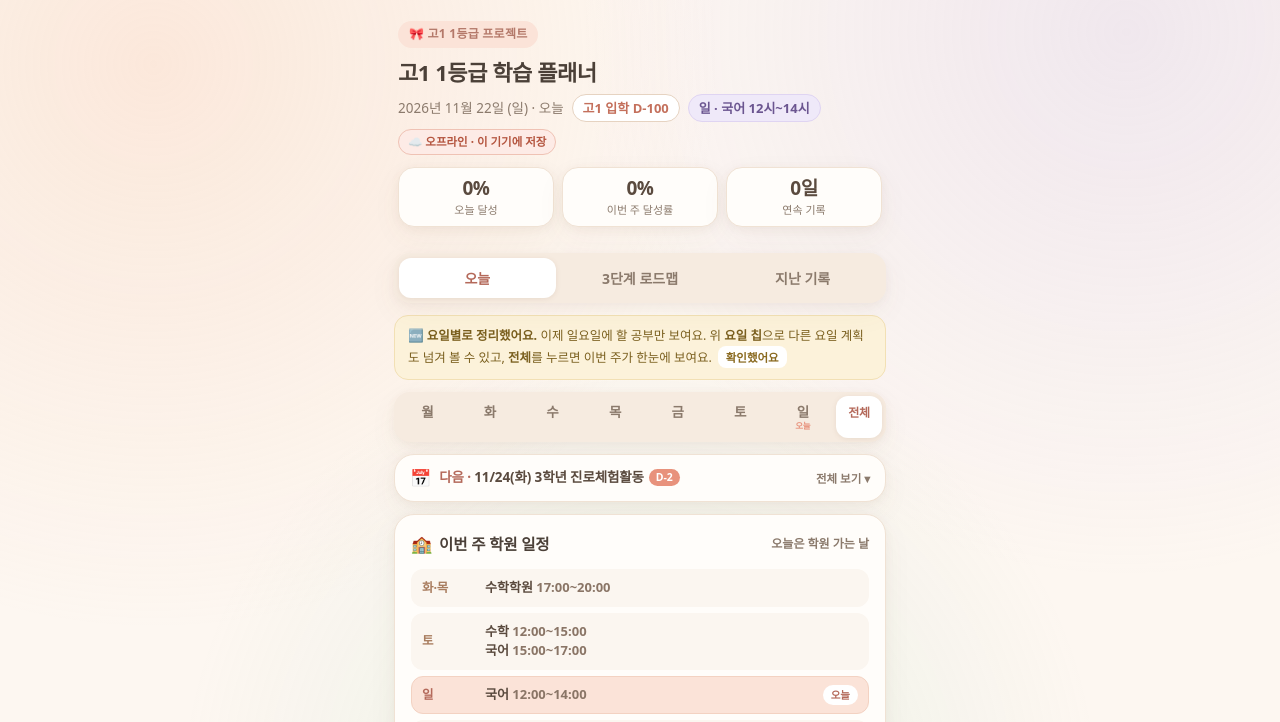
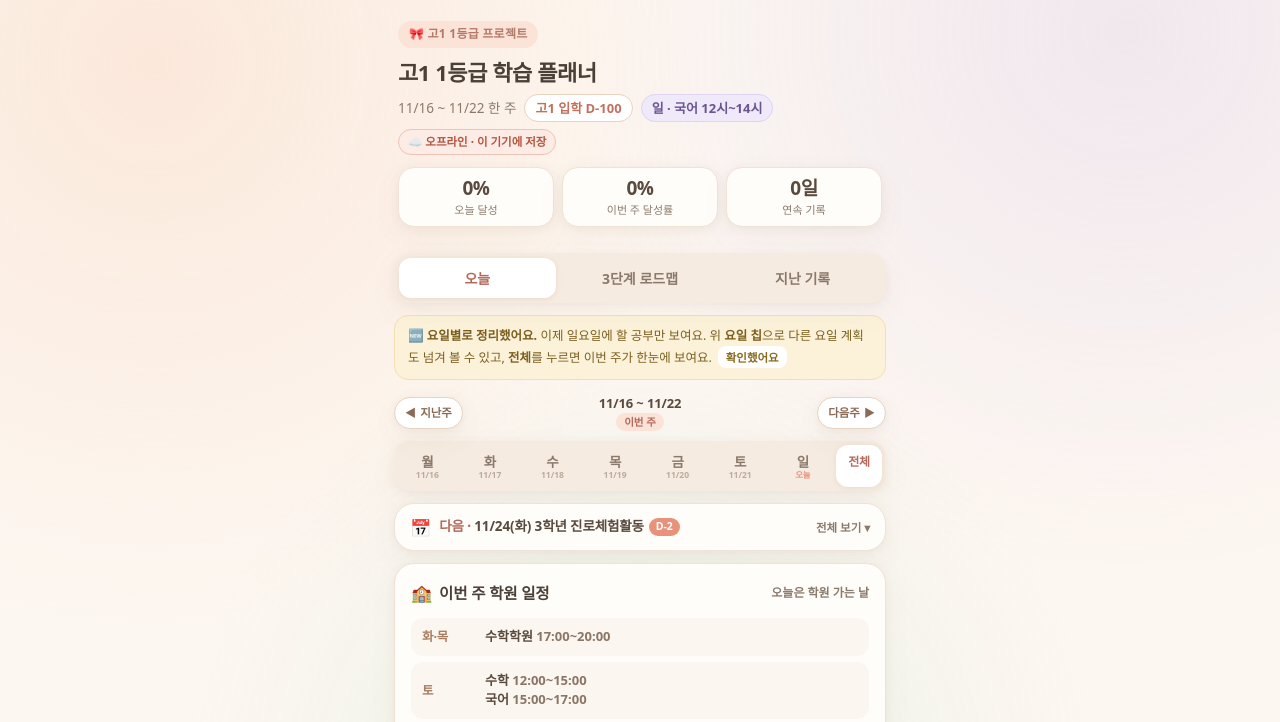
Before and after one commit to pioggia2ji-hash/study-planner, a plain HTML site: page index.html in a window 1280 px wide. Both pictures are taken after a click on the tab "전체". Shown: the top 722 px of the page. Drawn offline with Linux system fonts and the light colour scheme; no server answers.

Commit message:
주 이동·요일 계산 수정 반영 (미리보기 폴더 포함)

```diff
--- a/index.html
+++ b/index.html
@@ -1,5 +1,5 @@
 <!DOCTYPE html>
-<html lang="ko" data-app-ver="2026-11-16-v8">
+<html lang="ko" data-app-ver="2026-11-22-v9">
 <head>
 <meta charset="utf-8">
 <meta name="viewport" content="width=device-width, initial-scale=1, viewport-fit=cover">
@@ -103,6 +103,26 @@
   .dchip.on{background:#fff;color:#B4695A;box-shadow:0 1px 5px rgba(150,110,80,.13);}
   .dchip.all{flex:0 0 46px;}
   .dchip.all .dl{font-size:12px;}
+  .dchip .db.date{color:#BCAB9C;font-weight:700;letter-spacing:0;}
+
+  /* ---------- week nav ---------- */
+  .weeknav{display:flex;align-items:center;gap:6px;margin:0 0 8px;}
+  .wn-btn{
+    flex:0 0 auto;display:inline-flex;align-items:center;gap:4px;border:1px solid var(--line2);background:#fff;
+    color:#8B6A56;font-family:inherit;font-weight:800;font-size:11.5px;border-radius:999px;
+    padding:5px 10px;cursor:pointer;box-shadow:var(--shadow);line-height:1.4;min-height:32px;
+  }
+  .wn-btn:active{transform:translateY(1px);}
+  .wn-mid{
+    flex:1;min-width:0;display:flex;flex-direction:column;align-items:center;gap:1px;border:0;
+    background:transparent;font-family:inherit;cursor:pointer;padding:2px 4px;
+  }
+  .wn-mid b{font-size:13px;font-weight:800;color:#5A4A3E;letter-spacing:-.01em;}
+  .wn-tag{
+    font-size:10.5px;font-weight:800;color:#B4695A;background:var(--coral-soft);border-radius:999px;
+    padding:1px 8px;line-height:1.55;
+  }
+  .wn-tag.back{color:#3E7A5C;background:var(--mint-soft);}
 
   /* ---------- week overview ---------- */
   .wk{margin-bottom:13px;}
@@ -430,7 +450,7 @@
     </div>
     <div class="stat-grid">
       <div class="stat"><b id="todayRate">0%</b><span>오늘 달성</span></div>
-      <div class="stat"><b id="weekRate">0%</b><span>이번 주 달성률</span></div>
+      <div class="stat"><b id="weekRate">0%</b><span id="weekRateLabel">이번 주 달성률</span></div>
       <div class="stat"><b id="streak">0일</b><span>연속 기록</span></div>
     </div>
   </header>
@@ -446,6 +466,16 @@
   <main>
   <!-- ======= TODAY ======= -->
   <section id="tab-today">
+
+    <!-- 주 이동 -->
+    <div class="weeknav" id="weeknav">
+      <button class="wn-btn" id="wkPrev" type="button" aria-label="지난주 보기"><span aria-hidden="true">◀</span> <span id="wkPrevT">지난주</span></button>
+      <button class="wn-mid" id="wkNow" type="button" aria-label="이번 주로 돌아가기">
+        <b id="wkRange">—</b>
+        <span class="wn-tag" id="wkTag">이번 주</span>
+      </button>
+      <button class="wn-btn" id="wkNext" type="button" aria-label="다음 주 보기"><span id="wkNextT">다음주</span> <span aria-hidden="true">▶</span></button>
+    </div>
 
     <!-- weekday chips : 기본은 오늘 요일 -->
     <div class="daybar" id="daybar" role="tablist" aria-label="요일 선택"></div>
@@ -744,11 +774,27 @@
     var d = parseKey(k);
     return d.getFullYear()+"년 "+(d.getMonth()+1)+"월 "+d.getDate()+"일 ("+DOW[d.getDay()]+")";
   }
-  // 그 요일이 다음으로 오는 날 (오늘이 그 요일이면 오늘)
+  // 주는 월요일 시작. 화면의 요일 칩은 지금 보고 있는 주(weekOffset) 안의 그 요일을 연다.
+  function mondayOf(d){
+    var x = new Date(d.getFullYear(), d.getMonth(), d.getDate());
+    return addDays(x, -((x.getDay() + 6) % 7));
+  }
+  function weekStartDate(off){
+    return addDays(mondayOf(new Date()), (off || 0) * 7);
+  }
   function dateForDow(dow){
-    var n = new Date();
-    var t0 = new Date(n.getFullYear(), n.getMonth(), n.getDate());
-    return dateKey(addDays(t0, (+dow - t0.getDay() + 7) % 7));
+    return dateKey(addDays(weekStartDate(weekOffset), (+dow + 6) % 7));
+  }
+  function weekRangeText(off){
+    var s = weekStartDate(off), e = addDays(s, 6);
+    return (s.getMonth()+1) + "/" + s.getDate() + " ~ " + (e.getMonth()+1) + "/" + e.getDate();
+  }
+  function weekTagText(off){
+    off = off || 0;
+    if (off === 0) return "이번 주";
+    if (off === -1) return "지난주";
+    if (off === 1) return "다음 주";
+    return (off < 0 ? (-off) + "주 전" : off + "주 뒤");
   }
   function uid(){ return "c"+Date.now().toString(36)+Math.random().toString(36).slice(2,6); }
   function clamp(n,a,b){ return Math.max(a, Math.min(b,n)); }
@@ -790,8 +836,29 @@
   var store = loadStore();
   var planSnap = JSON.stringify(store.plan);
   var roadmapSnap = JSON.stringify(store.roadmap);
+
+  /* ---- 요일 계산 버그로 다음 주에 복사된 체크 청소 ----
+     2026-11-22 이전에 만들어진 2026-11-23~11-27 기록은 예전 dateForDow()가 '다음 주 같은 요일'로
+     넘겨 버려 생긴 빈 기록이다(엄마 한마디·세트 없음). 그 주에 실제로 남긴 기록은 건드리지 않는다. */
+  var BOGUS_FROM = "2026-11-23", BOGUS_TO = "2026-11-27";
+  var BOGUS_CUT = new Date(2026, 10, 22).getTime();   // 2026-11-22 00:00
+  function dropBogusNextWeek(){
+    var changed = false;
+    Object.keys(store.days || {}).forEach(function(k){
+      if (k < BOGUS_FROM || k > BOGUS_TO) return;
+      var r = store.days[k];
+      if (!r) return;
+      if ((+r.updated || 0) >= BOGUS_CUT) return;                 // 그 주에 실제로 남긴 기록
+      if ((r.kid || "").trim() || (r.mom || "").trim()) return;   // 한마디가 있으면 보존
+      if (+r.sets > 0) return;
+      delete store.days[k];
+      changed = true;
+    });
+    return changed;
+  }
   var viewSel = todayDow();     // 0~6 또는 "all"
   var viewDate = todayKey();    // 지금 보고 있는 날짜
+  var weekOffset = 0;           // 지금 보고 있는 주 (0 = 이번 주 월~일, -1 = 지난주)
   var editing = null;           // { id, date } 편집 중인 항목
   var actualEdit = null;        // { id, date } 실제 걸린 시간 입력 중인 항목
   var addDaysSel = null;        // 추가할 요일 선택
@@ -1121,7 +1188,8 @@
   /* ================= header ================= */
   function renderHeader(){
     var isToday = viewDate === todayKey();
-    $("todayLabel").textContent = prettyDate(viewDate) + (isToday ? " · 오늘" : "");
+    if (viewSel === "all") $("todayLabel").textContent = weekRangeText(weekOffset) + " 한 주";
+    else $("todayLabel").textContent = prettyDate(viewDate) + (isToday ? " · 오늘" : "");
 
     var now = new Date();
     var t0 = new Date(now.getFullYear(), now.getMonth(), now.getDate());
@@ -1139,16 +1207,19 @@
     var tDone = countDone(todayKey(), td), tLen = planLen(td);
     $("todayRate").textContent = tLen ? Math.round(tDone/tLen*100) + "%" : "0%";
 
-    // 이번 주(최근 7일) — 기록이 있는 날 기준
+    // 선택한 주(월~일) 달성률 — 기록이 있는 날 기준
+    var ws = weekStartDate(weekOffset);
     var sumDone=0, sumTotal=0;
     for (var i=0;i<7;i++){
-      var kk = dateKey(addDays(new Date(), -i));
+      var wd = addDays(ws, i);
+      var kk = dateKey(wd);
       if (!store.days[kk]) continue;
-      var dow = dowOf(kk), len = planLen(dow);
+      var dow = wd.getDay(), len = planLen(dow);
       if (!len) continue;
       sumTotal += len; sumDone += countDone(kk, dow);
     }
     $("weekRate").textContent = sumTotal ? Math.round(sumDone/sumTotal*100) + "%" : "0%";
+    $("weekRateLabel").textContent = weekTagText(weekOffset) + " 달성률";
 
     // 연속 기록 (오늘 또는 어제부터 거슬러)
     var streak = 0, cur = new Date();
@@ -1160,26 +1231,48 @@
   /* ================= weekday chips ================= */
   function setSel(sel){
     viewSel = sel;
-    viewDate = (sel === "all") ? todayKey() : dateForDow(+sel);
+    viewDate = (sel === "all") ? dateForDow(todayDow()) : dateForDow(+sel);
     editing = null;
     actualEdit = null;
     addDaysSel = (sel === "all") ? null : [+sel];
     renderAll();
   }
+  function setWeek(off){
+    weekOffset = off;
+    if (viewSel !== "all") viewDate = dateForDow(+viewSel);
+    editing = null;
+    actualEdit = null;
+    renderAll();
+    toast(weekTagText(weekOffset) + " · " + weekRangeText(weekOffset));
+  }
+  function renderWeekNav(){
+    var cur = weekOffset === 0;
+    $("wkRange").textContent = weekRangeText(weekOffset);
+    var tag = $("wkTag");
+    tag.textContent = cur ? "이번 주" : "이번 주로";
+    tag.className = "wn-tag" + (cur ? "" : " back");
+    $("wkPrevT").textContent = cur ? "지난주" : "이전 주";
+    $("wkNextT").textContent = cur ? "다음주" : "다음 주";
+    $("wkNow").setAttribute("aria-label", cur ? "이번 주 (" + weekRangeText(0) + ")" : "이번 주로 돌아가기 (" + weekRangeText(0) + ")");
+    $("wkPrev").setAttribute("aria-label", weekTagText(weekOffset-1) + " 보기 (" + weekRangeText(weekOffset-1) + ")");
+    $("wkNext").setAttribute("aria-label", weekTagText(weekOffset+1) + " 보기 (" + weekRangeText(weekOffset+1) + ")");
+  }
   function renderDayBar(){
     var box = $("daybar");
     box.innerHTML = "";
-    var td = todayDow();
     DAY_ORDER.forEach(function(dow){
+      var dk = dateForDow(dow);
+      var isTodayDate = (dk === todayKey());
       var on = (viewSel !== "all" && +viewSel === dow);
       var b = document.createElement("button");
       b.type = "button";
-      b.className = "dchip" + (on ? " on" : "");
+      b.className = "dchip" + (on ? " on" : "") + (isTodayDate ? " is-today" : "");
       b.setAttribute("role","tab");
       b.setAttribute("aria-selected", on ? "true" : "false");
-      b.setAttribute("aria-label", DOW[dow] + "요일" + (dow === td ? " (오늘)" : ""));
+      b.setAttribute("aria-label", DOW[dow] + "요일 " + mmdd(dk) + " 기록 보기" + (isTodayDate ? " (오늘)" : ""));
       var l = document.createElement("span"); l.className = "dl"; l.textContent = DOW[dow];
-      var db = document.createElement("span"); db.className = "db"; db.textContent = (dow === td) ? "오늘" : "";
+      var db = document.createElement("span"); db.className = "db" + (isTodayDate ? "" : " date");
+      db.textContent = isTodayDate ? "오늘" : mmdd(dk);
       b.appendChild(l); b.appendChild(db);
       b.addEventListener("click", function(){ setSel(dow); });
       box.appendChild(b);
@@ -1189,7 +1282,7 @@
     all.className = "dchip all" + (viewSel === "all" ? " on" : "");
     all.setAttribute("role","tab");
     all.setAttribute("aria-selected", viewSel === "all" ? "true" : "false");
-    all.setAttribute("aria-label","이번 주 전체 보기");
+    all.setAttribute("aria-label", weekTagText(weekOffset) + " 요일별 전체 보기");
     var al = document.createElement("span"); al.className = "dl"; al.textContent = "전체";
     var ab = document.createElement("span"); ab.className = "db"; ab.textContent = "";
     all.appendChild(al); all.appendChild(ab);
@@ -1219,7 +1312,7 @@
     var isToday = viewDate === todayKey();
     var doneN = countDone(viewDate, dow);
 
-    $("listTitle").textContent = isToday ? "오늘의 학습 체크리스트" : (DOW[dow] + "요일 학습 체크리스트");
+    $("listTitle").textContent = isToday ? "오늘의 학습 체크리스트" : (mmdd(viewDate) + " (" + DOW[dow] + ") 학습 체크리스트");
     $("listSummary").textContent = doneN + "/" + items.length;
     $("dayBarFill").style.width = (items.length ? Math.round(doneN/items.length*100) : 0) + "%";
 
@@ -1280,7 +1373,7 @@
       host.appendChild(box);
     });
 
-    $("listTitle").textContent = "이번 주 요일별 계획";
+    $("listTitle").textContent = weekTagText(weekOffset) + " 요일별 계획";
     $("listSummary").textContent = totalDone + "/" + totalLen;
   }
 
@@ -2359,6 +2452,7 @@
     if (p.d){
       viewDate = p.d;
       viewSel = dowOf(p.d);
+      weekOffset = Math.round((mondayOf(parseKey(p.d)) - mondayOf(new Date())) / 604800000);
       editing = null;
     }
     if (res === "stale"){
@@ -2488,10 +2582,11 @@
           return;
         }
         var before = JSON.stringify(snapshot());
-        mergeRemote(res.state);
+        var cleaned = mergeRemote(res.state);
         syncServerAt = +res.updatedAt || syncServerAt;
         var after = JSON.stringify(snapshot());
         if (after !== before) renderAll(true);
+        if (cleaned){ syncDirty = true; pushState(true); return; }
         // 서버에 이미 내가 올린 내용이 그대로 있으면 '저장됨'으로 본다
         if (syncDirty && JSON.stringify(res.state) === after){
           syncDirty = false;
@@ -2546,9 +2641,11 @@
       store.roadmapTs = rRt;
     }
     // 병합 결과는 저장만 하고 '새 변경'으로 치지 않는다 (계획 시각도 그대로 둔다)
+    var cleaned = dropBogusNextWeek();
     persistStore();
     planSnap = JSON.stringify(store.plan);
     roadmapSnap = JSON.stringify(store.roadmap);
+    return cleaned;
   }
 
   function bootSync(){
@@ -2597,6 +2694,7 @@
 
   /* ================= render all ================= */
   function renderAll(preserveTyping){
+    renderWeekNav();
     renderDayBar();
     renderHeader();
     renderSchedule();
@@ -2636,6 +2734,9 @@
   }
 
   function bindUI(){
+    $("wkPrev").addEventListener("click", function(){ setWeek(weekOffset - 1); });
+    $("wkNext").addEventListener("click", function(){ setWeek(weekOffset + 1); });
+    $("wkNow").addEventListener("click", function(){ if (weekOffset !== 0) setWeek(0); });
     Array.prototype.forEach.call(document.querySelectorAll("#addMinChips .minchip"), function(b){
       b.addEventListener("click", function(){
         var cur = parseInt($("addMins").value, 10) || 0;
@@ -2671,6 +2772,7 @@
     bindFeedback();
     bindUI();
     paintSound();
+    if (dropBogusNextWeek()) persistStore();
     renderAll();
     paintAddMinChips();
     bindSync();
```
Also changed, not shown: preview/index.html (+5 -3 lines).
